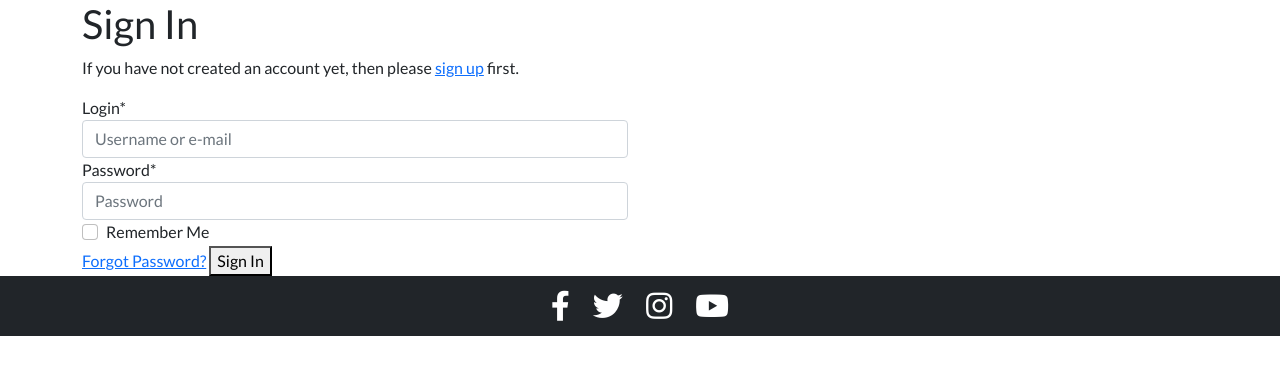
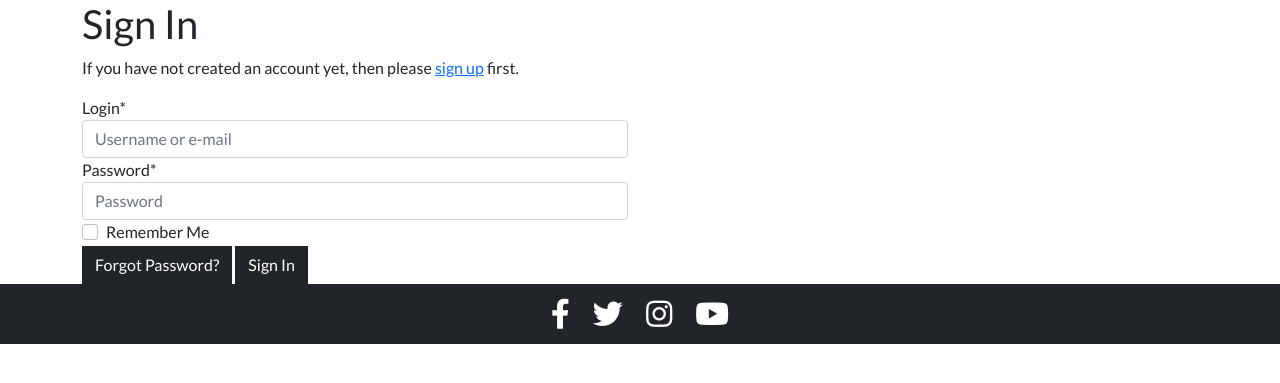
Before and after one commit to Chloe-O/Nandi-Store, a Django app: page /accounts/login/ in a window 1280 px wide. Shown: the part 80-463 px from the top of the page. Run offline with Django 3.2, Linux system fonts and the light colour scheme; some libraries are stand-ins or nearby versions.

Commit message:
buttons styled across allauth templates

```diff
--- a/checkout/templates/checkout/checkout_success.html
+++ b/checkout/templates/checkout/checkout_success.html
@@ -25,13 +25,13 @@
     </div>
     <!--Order summary-->
     <div class="row">
-        <div class="col-12 col-lg-7 text-right">
+        <div class="col-12 col-lg-7">
             <a class="btn btn-dark rounded-0" href="{% url 'profile' %}">My Profile</a>
         </div>
     </div>
     <!--Back to shopping-->
     <div class="row">
-        <div class="col-12 col-lg-7 text-right btn btn-dark rounded-0">
+        <div class="col-12 col-lg-7 btn btn-dark rounded-0">
             <a class="btn btn-dark rounded-0" href="{% url 'products' %}">Shop now!</a>
         </div>
     </div>
--- a/templates/allauth/account/email.html
+++ b/templates/allauth/account/email.html
@@ -50,7 +50,7 @@
     <form method="post" action="{% url 'account_email' %}" class="add_email">
         {% csrf_token %}
         {{ form.as_p }}
-        <button name="action_add" type="submit">{% trans "Add E-mail" %}</button>
+        <button class="btn btn-dark rounded-0" name="action_add" type="submit">{% trans "Add E-mail" %}</button>
     </form>
   {% endif %}
 
--- a/templates/allauth/account/email_confirm.html
+++ b/templates/allauth/account/email_confirm.html
@@ -17,7 +17,7 @@
 
 <form method="post" action="{% url 'account_confirm_email' confirmation.key %}">
 {% csrf_token %}
-    <button type="submit">{% trans 'Confirm' %}</button>
+    <button class="btn btn-dark rounded-0" type="submit">{% trans 'Confirm' %}</button>
 </form>
 
 {% else %}
--- a/templates/allauth/account/login.html
+++ b/templates/allauth/account/login.html
@@ -40,8 +40,8 @@ for a {{ site_name }} account and sign in below:{% endblocktrans %}</p>
   {% if redirect_field_value %}
   <input type="hidden" name="{{ redirect_field_name }}" value="{{ redirect_field_value }}" />
   {% endif %}
-  <a class="button secondaryAction" href="{% url 'account_reset_password' %}">{% trans "Forgot Password?" %}</a>
-  <button class="primaryAction" type="submit">{% trans "Sign In" %}</button>
+  <a class="button secondaryAction btn btn-dark rounded-0" href="{% url 'account_reset_password' %}">{% trans "Forgot Password?" %}</a>
+  <button class="primaryAction btn btn-dark rounded-0" type="submit">{% trans "Sign In" %}</button>
 </form>
 
 {% endblock %}
--- a/templates/allauth/account/logout.html
+++ b/templates/allauth/account/logout.html
@@ -14,8 +14,7 @@
   {% if redirect_field_value %}
   <input type="hidden" name="{{ redirect_field_name }}" value="{{ redirect_field_value }}"/>
   {% endif %}
-  <button type="submit">{% trans 'Sign Out' %}</button>
+  <button class="btn btn-dark rounded-0" type="submit">{% trans 'Sign Out' %}</button>
 </form>
 
-
 {% endblock %}
--- a/templates/allauth/account/password_change.html
+++ b/templates/allauth/account/password_change.html
@@ -10,7 +10,7 @@
     <form method="POST" action="{% url 'account_change_password' %}" class="password_change">
         {% csrf_token %}
         {{ form|crispy }}
-        <button type="submit" name="action">{% trans "Change Password" %}</button>
+        <button class="btn btn-dark rounded-0" type="submit" name="action">{% trans "Change Password" %}</button>
         <a href="{% url 'account_reset_password' %}">{% trans "Forgot Password?" %}</a>
     </form>
 {% endblock %}
--- a/templates/allauth/account/signup.html
+++ b/templates/allauth/account/signup.html
@@ -15,7 +15,7 @@
   {% if redirect_field_value %}
   <input type="hidden" name="{{ redirect_field_name }}" value="{{ redirect_field_value }}" />
   {% endif %}
-  <button type="submit">{% trans "Sign Up" %} &raquo;</button>
+  <button class="btn btn-dark rounded-0" type="submit">{% trans "Sign Up" %} &raquo;</button>
 </form>
 
 {% endblock %}
```
